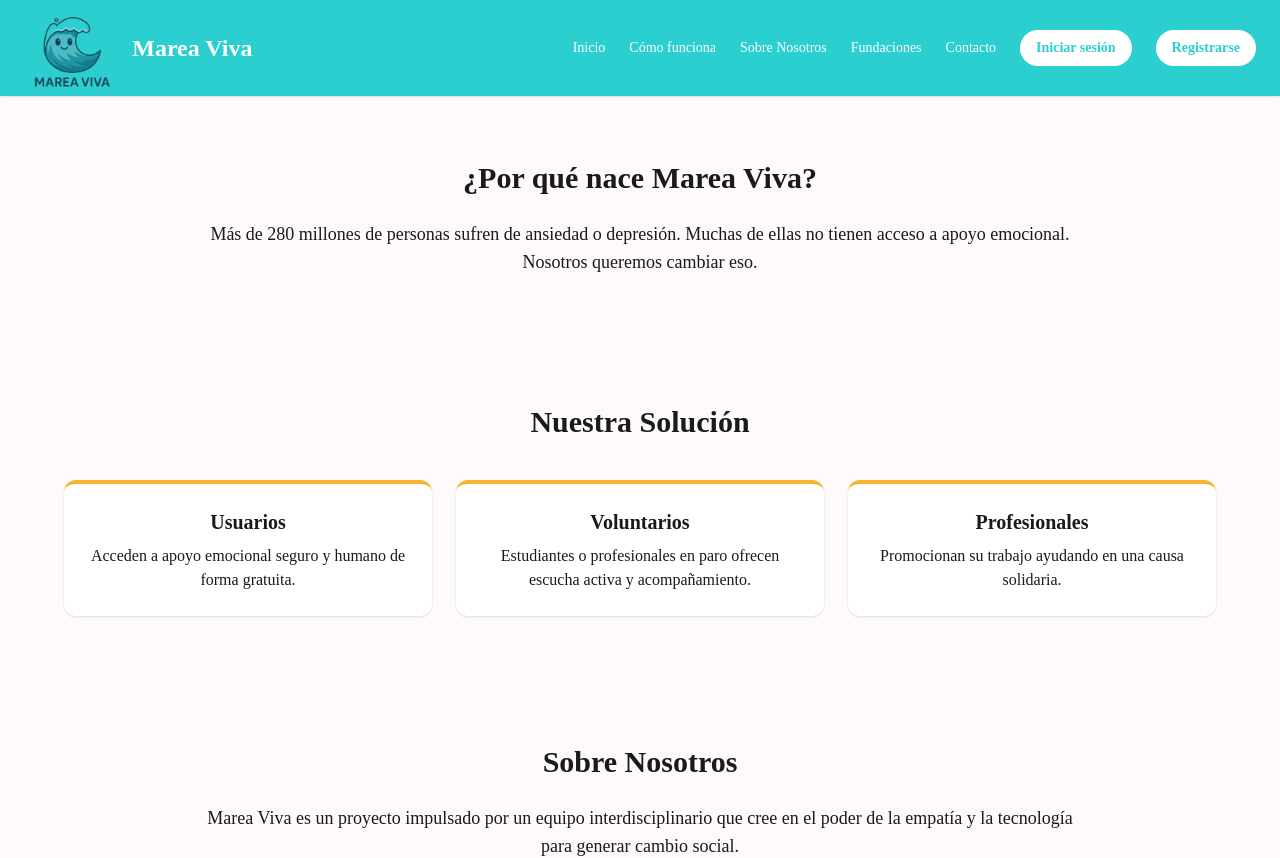
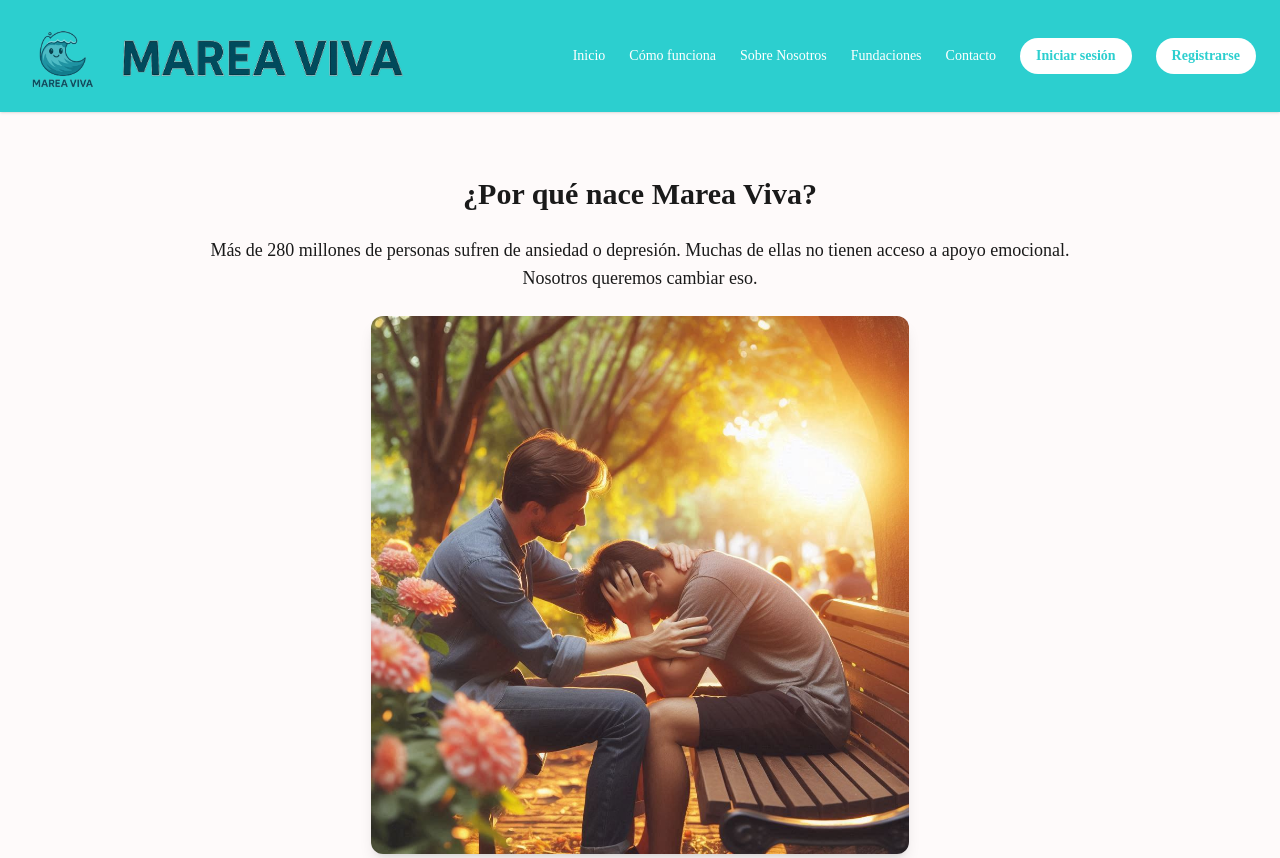
Before and after one commit to Emagmunioz/MareaViva, a React app in the folder frontend/: page / in a window 1280 px wide. Shown: the top 858 px of the page. Built offline with nearby package versions, Linux system fonts and the light colour scheme; the HTML template or start-up script is replaced by a standard one.

Commit message:
added footer and some photografies

```diff
--- a/frontend/src/components/Footer.jsx
+++ b/frontend/src/components/Footer.jsx
@@ -1,11 +1,11 @@
 import React from "react";
-
+import logo from "../assets/logo.png";
 
 
 export default function Footer() {
   return (
     <footer className="flex flex-col sm:flex-row items-center justify-center gap-2 px-4 py-6 bg-[#dbcaca] text-gray-700 text-sm">
-
+      <img src={logo} alt="Logo Marea Viva" className="h-6" />
       <p>&copy; 2025 Marea Viva. Todos los derechos reservados.</p>
     </footer>
   );
--- a/frontend/src/components/Header.jsx
+++ b/frontend/src/components/Header.jsx
@@ -1,18 +1,19 @@
 import React, { useState } from "react";
 import { Link } from "react-router-dom";
 import logo from "../assets/logo.png";
-
+import rotulo from "../assets/RotuloMareaViva.png"
 export default function Header() {
   const [menuOpen, setMenuOpen] = useState(false);
 
   return (
     <header className="bg-[#2ccfcf] text-white shadow px-6 py-2">
-      <div className="max-w-7xl mx-auto flex items-center justify-between h-20">
+      <div className="max-w-7xl mx-auto flex items-center justify-between h-24">
         {/* Logo */}
-        <div className="flex items-center h-full">
-          <img src={logo} alt="Logo Marea Viva" className="h-full object-contain" />
-          <span className="ml-3 text-2xl font-semibold hidden sm:inline">Marea Viva</span>
-        </div>
+        <div className="flex items-center h-full gap-3 flex-shrink-0">
+         <img src={logo} alt="Logo Marea Viva" className="h-full max-h-16 object-contain" />
+         <img src={rotulo} alt="Rótulo Marea Viva" className="h-full max-h-12 object-contain" />
+      </div>
+
 
         {/* Desktop Nav */}
         <nav className="hidden md:flex gap-6 items-center text-sm font-medium">
--- a/frontend/src/pages/Home.jsx
+++ b/frontend/src/pages/Home.jsx
@@ -1,20 +1,35 @@
 import React from "react";
-// ❌ Ya no necesitas Navbar
-// import Navbar from "../components/Navbar";
 import Header from "../components/Header";
 import Section from "../components/Section";
 import Cards from "../components/Cards";
 import ContactForm from "../components/ContactForm";
 import Footer from "../components/Footer";
+import supportImage from "../assets/emotional-support.png"; // ✅ asegúrate de que el nombre coincida
 
 export default function Home() {
   return (
     <div className="font-['Poppins'] text-[#1a1a1a] bg-[#fefafa]">
-      <Header /> {/* Header único con logo, enlaces y botones */}
+      <Header />
+
+      {/* Sección introductoria */}
       <Section title="¿Por qué nace Marea Viva?">
-        Más de 280 millones de personas sufren de ansiedad o depresión. Muchas de ellas no tienen acceso a apoyo emocional. Nosotros queremos cambiar eso.
+        <p className="mb-6">
+          Más de 280 millones de personas sufren de ansiedad o depresión. Muchas de ellas no tienen acceso a apoyo emocional. Nosotros queremos cambiar eso.
+        </p>
+
+        {/* ✅ Imagen emocional aquí */}
+        <div className="flex justify-center mb-10">
+          <img
+            src={supportImage}
+            alt="Apoyo emocional en un parque"
+            className="rounded-xl shadow-lg max-w-full w-[90%] md:w-[60%] object-cover"
+          />
+        </div>
       </Section>
+
+      {/* Sección siguiente */}
       <Cards />
+
       <Section title="Sobre Nosotros">
         <p className="mb-4">
           Marea Viva es un proyecto impulsado por un equipo interdisciplinario que cree en el poder de la empatía y la tecnología para generar cambio social.
@@ -23,10 +38,12 @@ export default function Home() {
           Nuestro objetivo es facilitar el acceso a apoyo emocional, reducir el estigma y empoderar a quienes más lo necesitan.
         </p>
       </Section>
+
       <Section title="Impacto Social">
         <p className="italic mb-2">“Gracias a Laura, ahora duermo tranquila.” – Ana, 29 años</p>
         <p className="italic">“Me motivó a seguir estudiando psicología.” – David, voluntario</p>
       </Section>
+
       <ContactForm />
       <Footer />
     </div>
```
Also changed, not shown: frontend/src/assets/RotuloMareaViva.png (added), frontend/src/assets/emotional-support.png (renamed from frontend/src/assets/Portada.png).
